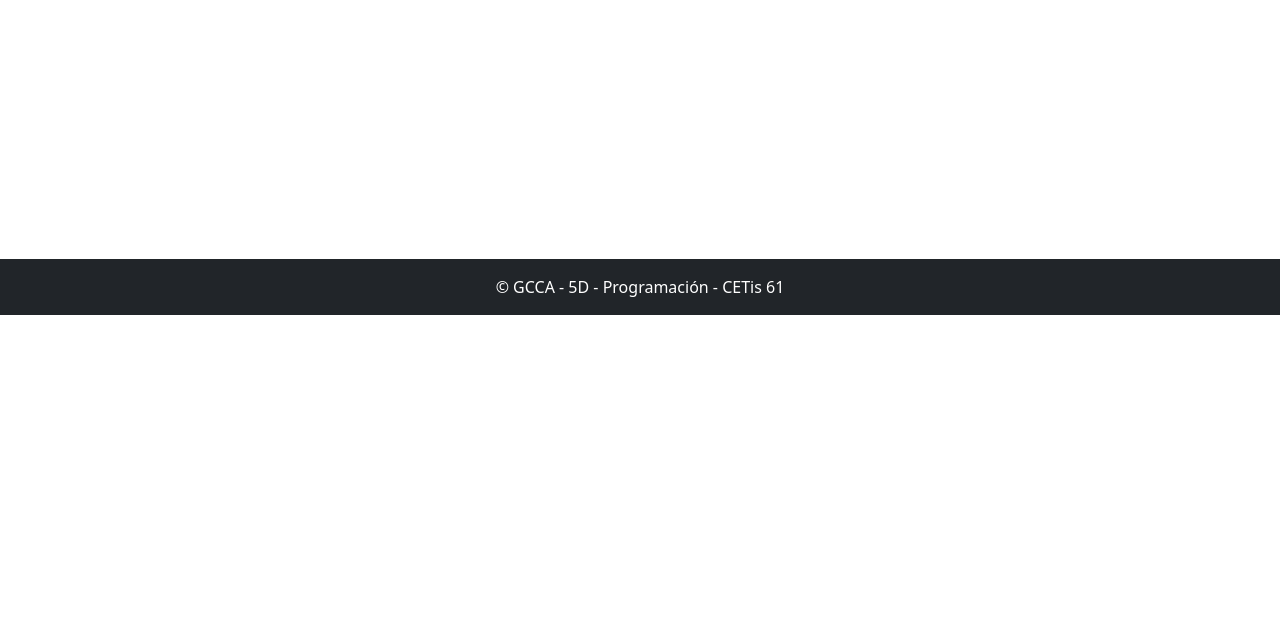
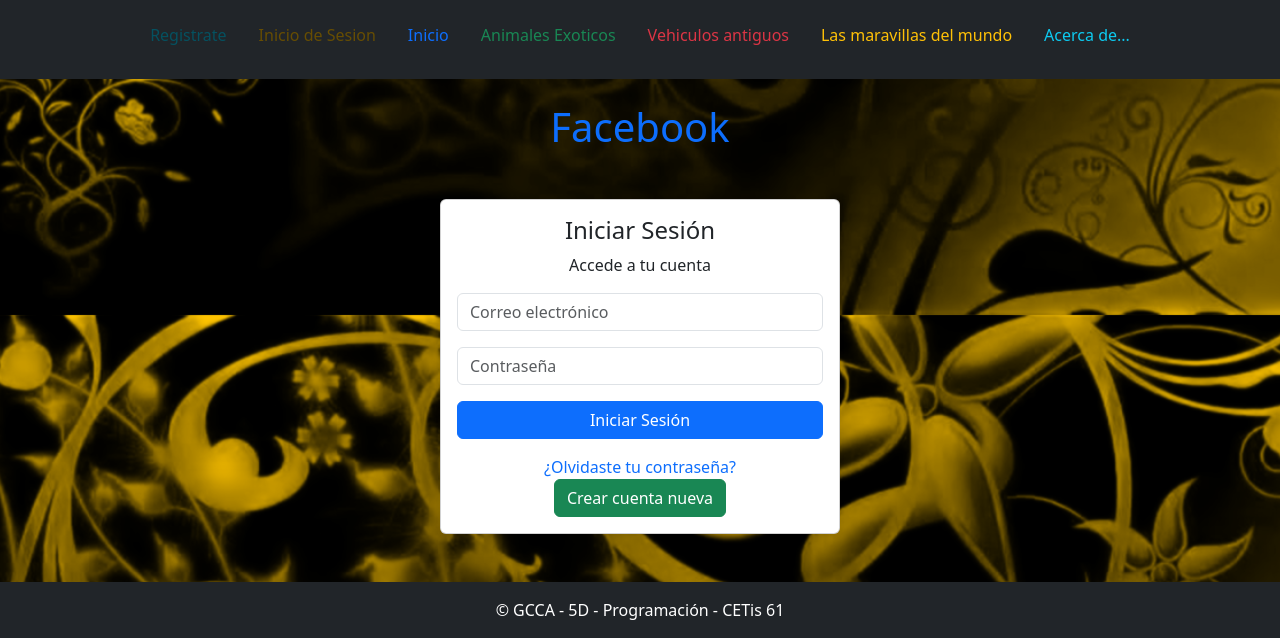
Before and after one commit to Gregorio-Canton-Chacon-Antonio/Flaskkk, a Python web app: template templates/iniciodesesion.html in a window 1280 px wide. Shown: the part 485-1123 px from the top of the page. Before the commit the page ends 800 px from the top, so only its background shows below. Run offline with Jinja, Linux system fonts and the light colour scheme; the template is opened without the code that fills it, so the values that code supplies are empty.

Commit message:
Inicio de sesion mal hecho, me faltan muchasss cosas

```diff
--- a/static/stylez.css
+++ b/static/stylez.css
@@ -1,4 +1,23 @@
-/* Backgrounds por página */
+.bg-formulario {
+    background-color: #000000;
+    background-image: url('backkkgroundz/fondoturquesa.png');
+    background-size: cover;
+    background-attachment: fixed;
+    background-position: center;
+    background-repeat: no-repeat;
+    color: white;
+}
+
+.bg-iniciodesesion {
+    background-color: #000000;
+    background-image: url('backkkgroundz/fondoamarillo.png');
+    background-size: cover;
+    background-attachment: fixed;
+    background-position: center;
+    background-repeat: no-repeat;
+    color: white;
+}
+
 .bg-inicio {
     background-color: #000000;
     background-image: url('backkkgroundz/fondoazul.png');
--- a/templates/base.html
+++ b/templates/base.html
@@ -12,6 +12,14 @@
         <img src="https://images.cooltext.com/5743560.gif" width="613" height="78" alt="Desarrollo de Plantilla Base" class="img-fluid" />
         <nav>
             <ul class="nav justify-content-center mt-3">
+
+                <li class="nav-item">
+                    <a class="nav-link text-info-emphasis" href="{{ url_for('formulario') }}">Registrate</a>
+                </li>
+                <li class="nav-item">
+                    <a class="nav-link text-warning-emphasis" href="{{ url_for('iniciodesesion') }}">Inicio de Sesion</a>
+                </li>
+
                 <li class="nav-item">
                     <a class="nav-link text-primary" href="{{ url_for('index') }}">Inicio</a>
                 </li>
--- a/templates/iniciodesesion.html
+++ b/templates/iniciodesesion.html
@@ -1,12 +1,9 @@
-<!DOCTYPE html>
-<html lang="es">
-<head>
-    <meta charset="UTF-8">
-    <meta name="viewport" content="width=device-width, initial-scale=1.0">
-    <title>Facebook - Iniciar Sesión</title>
-    <link href="https://cdn.jsdelivr.net/npm/bootstrap@5.3.0/dist/css/bootstrap.min.css" rel="stylesheet">
-</head>
-<body>
+{% extends "base.html" %}
+
+{% block title %}Inicio de Sesion{% endblock %}
+
+{% block content %}
+<script>document.body.className = 'bg-iniciodesesion';</script>
 <div class="container">
     <h1 class="text-center text-primary">Facebook</h1>
 </div>
@@ -40,11 +37,4 @@
         </div>
     </div>
 </div>
-
-    <footer class="bg-dark text-center position-fixed bottom-0 w-100 py-3 mt-5">
-        <span class="text-white">&copy; GCCA - 5D - Programación - CETis 61</span>
-    </footer>
-
-<script src="https://cdn.jsdelivr.net/npm/bootstrap@5.3.0/dist/js/bootstrap.bundle.min.js"></script>
-</body>
-</html>
+{% endblock %}
```
Also changed, not shown: app.py (+19 -0 lines), templates/formulario.html (+7 -15 lines).
